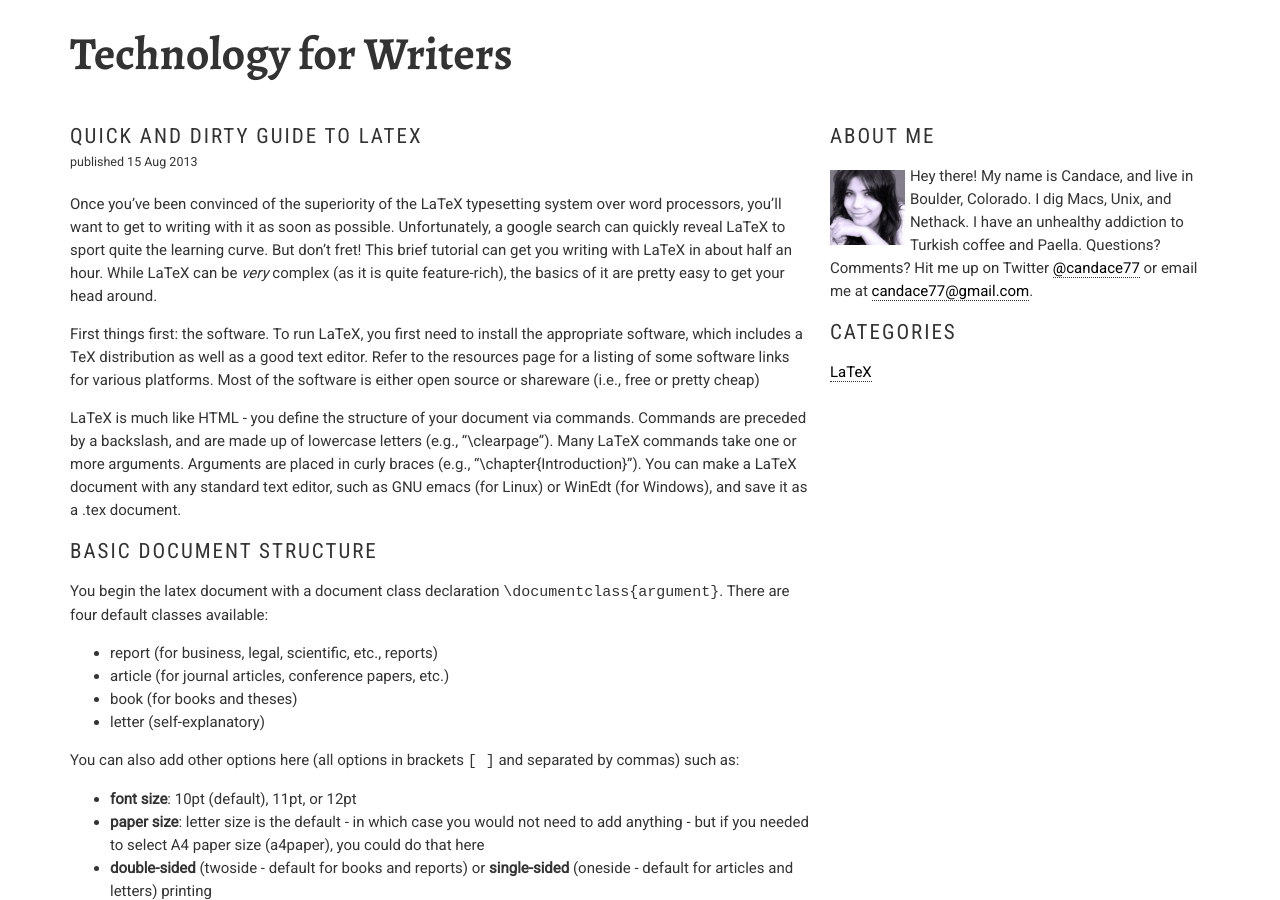
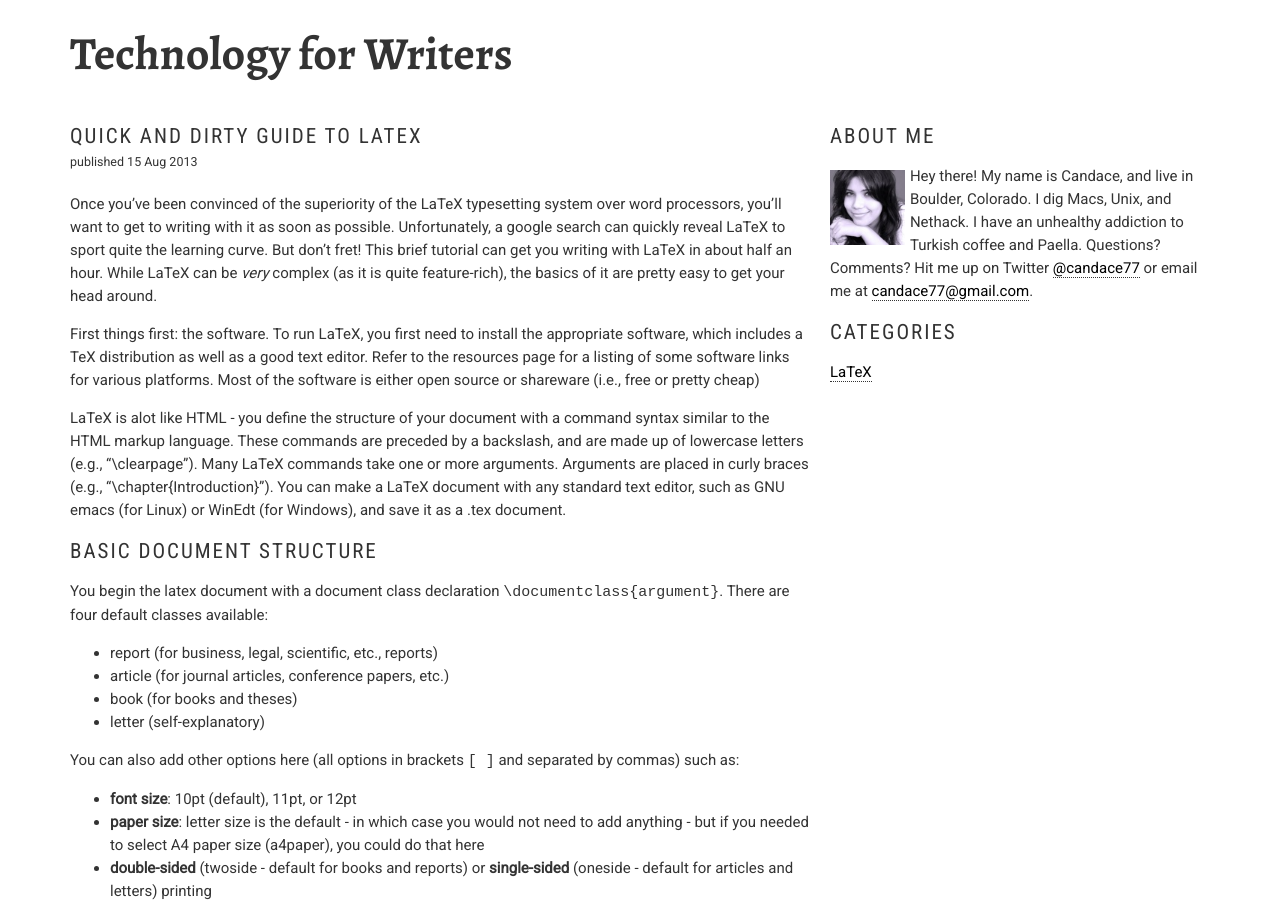
Before and after one commit to git-some-github/git-some-github.github.io, a Jekyll site: the page built from _posts/2013-08-15-quick-and-dirty-latex.markdown, in a window 1280 px wide and 900 px high. Built offline with Jekyll 4.4.1, drawn with Linux system fonts in a browser that asks for light colours.

Commit message:
edited the LaTeX blog post

```diff
--- a/_posts/2013-08-15-quick-and-dirty-latex.markdown
+++ b/_posts/2013-08-15-quick-and-dirty-latex.markdown
@@ -8,7 +8,7 @@ Once you've been convinced of the superiority of the LaTeX typesetting system ov
 
 First things first: the software. To run LaTeX, you first need to install the appropriate software, which includes a TeX distribution as well as a good text editor. Refer to the resources page for a listing of some software links for various platforms. Most of the software is either open source or shareware (i.e., free or pretty cheap)
 
-LaTeX is much like HTML - you define the structure of your document via commands. Commands are preceded by a backslash, and are made up of lowercase letters (e.g., "\clearpage"). Many LaTeX commands take one or more arguments. Arguments are placed in curly braces (e.g., "\chapter{Introduction}"). You can make a LaTeX document with any standard text editor, such as GNU emacs (for Linux) or WinEdt (for Windows), and save it as a .tex document.
+LaTeX is alot like HTML - you define the structure of your document with a command syntax similar to the HTML markup language. These commands are preceded by a backslash, and are made up of lowercase letters (e.g., "\clearpage"). Many LaTeX commands take one or more arguments. Arguments are placed in curly braces (e.g., "\chapter{Introduction}"). You can make a LaTeX document with any standard text editor, such as GNU emacs (for Linux) or WinEdt (for Windows), and save it as a .tex document.
 
 ## Basic document structure
 
```
